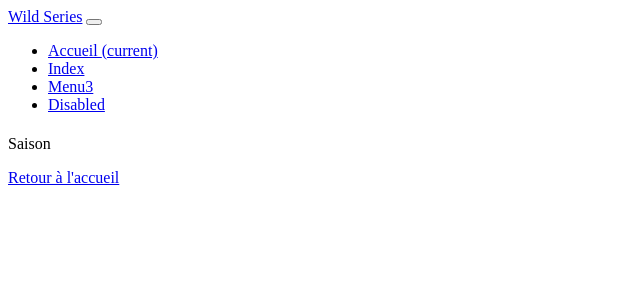
After one commit to Justine-Ginestou/symfony, a Symfony app: template templates/wild/showEpisode.html.twig in a window 1280 px wide. The commit adds this page. Shown: the top 300 px of the page, without its empty margins (0-640 px from the left). Run offline with Twig, Linux system fonts and the light colour scheme; the template is opened without the code that fills it, so the values that code supplies are empty; some libraries are stand-ins or nearby versions.

Commit message:
Quête 10

```diff
--- a/templates/wild/showByProgram.html.twig
+++ b/templates/wild/showByProgram.html.twig
@@ -12,7 +12,7 @@
             <p>Catégorie : {{ seasons[0].program.category.name }}</p>
 
         {% for season in seasons %}
-            <a href="/wild/program/season/{{ season.id }}">Saison {{ season.number }}</a>
+            <a href="{{ path('show_by_season', {'id':season.id}) }}">Saison {{ season.number }}</a>
         {% endfor %}
         </div>
     </div>
--- a/templates/wild/showBySeason.html.twig
+++ b/templates/wild/showBySeason.html.twig
@@ -6,7 +6,7 @@
     {% for episode in episodes %}
         <div class="media">
             <div class="media-body">
-                <h1 class="mt-0">{{ episode.title }}</h1>
+                <a href="{{ path('show_episode', {id:episode.id}) }}"><h1 class="mt-0">{{ episode.title }}</h1></a>
                 <p>{{ episode.synopsis }}</p>
             </div>
         </div>
--- /dev/null
+++ b/templates/wild/showEpisode.html.twig
@@ -0,0 +1,17 @@
+{% extends 'base.html.twig' %}
+
+{% block title %}Episode {{ episode.number }} - {{ episode.title }}{% endblock %}
+
+{% block body %}
+    <div class="media">
+        <div class="media-body">
+            <h1 class="mt-0">{{ episode.title }}</h1>
+            <p>{{ episode.synopsis }}</p>
+            <p>{{ program.title }}</p>
+            <p>Saison {{ season.number }}</p>
+        </div>
+    </div>
+    <a href="{{ path('app_index') }}">
+        Retour à l'accueil
+    </a>
+{% endblock %}
```
Also changed, not shown: src/Controller/WildController.php (+17 -1 lines).
